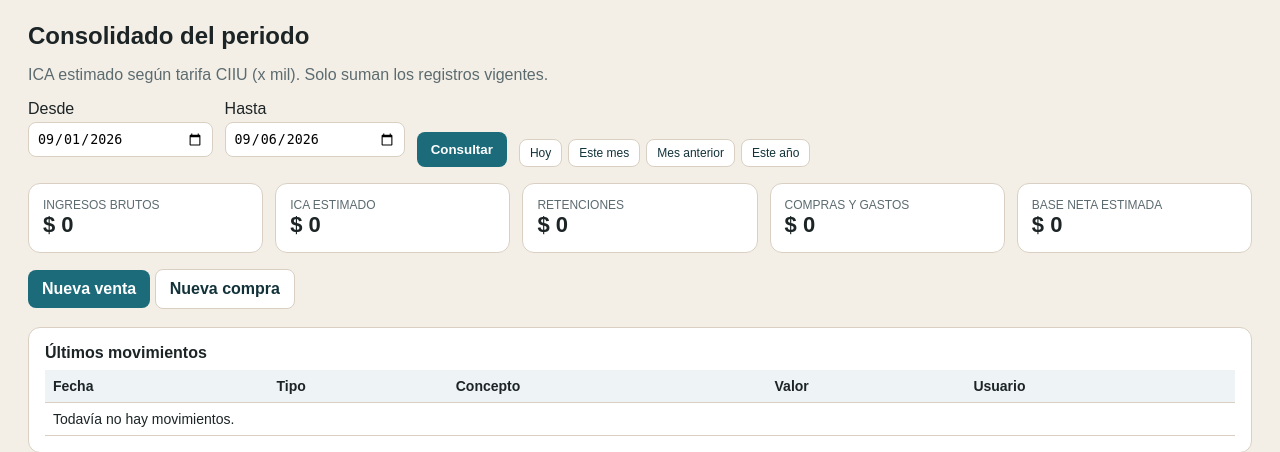
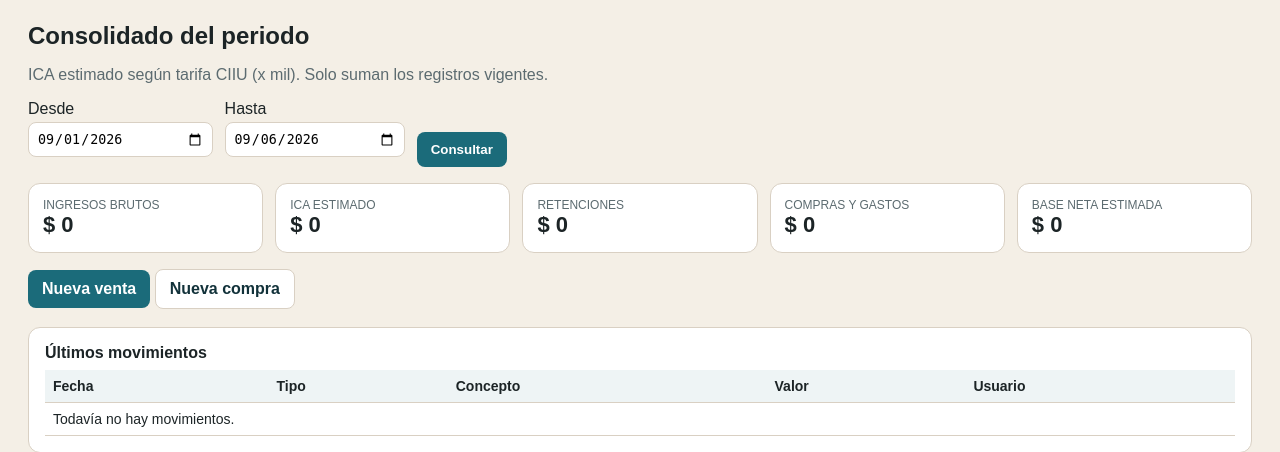
Before and after one commit to AlbertoMillanC/diariocomercial, a Django app: page / in a window 1280 px wide. Shown: the part 106-558 px from the top of the page. Run offline with Django 5.2, Linux system fonts and the light colour scheme; the visitor is signed in with stand-in values (Sample User, id 1); data that the repository does not hold is empty.

Commit message:
interfaz: simplificar formulario a CRUD estandar sin botones redundantes

```diff
--- a/templates/historial.html
+++ b/templates/historial.html
@@ -27,11 +27,6 @@
     </select>
   </div>
   <button class="btn btn-primary" type="submit">Consultar</button>
-  <div class="periodos-rapidos">
-    <a class="btn btn-ghost btn-sm" href="?periodo=hoy{% if tipo != 'todos' %}&tipo={{ tipo }}{% endif %}{% if usuario_filtro %}&usuario={{ usuario_filtro }}{% endif %}">Hoy</a>
-    <a class="btn btn-ghost btn-sm" href="?periodo=este_mes{% if tipo != 'todos' %}&tipo={{ tipo }}{% endif %}{% if usuario_filtro %}&usuario={{ usuario_filtro }}{% endif %}">Este mes</a>
-    <a class="btn btn-ghost btn-sm" href="?periodo=mes_anterior{% if tipo != 'todos' %}&tipo={{ tipo }}{% endif %}{% if usuario_filtro %}&usuario={{ usuario_filtro }}{% endif %}">Mes anterior</a>
-  </div>
   {% if puede_editar %}
   <a class="btn btn-accent" href="{% url 'enviar_reporte' %}?desde={{ desde|date:'Y-m-d' }}&hasta={{ hasta|date:'Y-m-d' }}">Enviar reporte</a>
   {% endif %}
--- a/templates/inicio.html
+++ b/templates/inicio.html
@@ -8,12 +8,6 @@
   <div><label>Desde</label><input type="date" name="desde" value="{{ desde|date:'Y-m-d' }}"></div>
   <div><label>Hasta</label><input type="date" name="hasta" value="{{ hasta|date:'Y-m-d' }}"></div>
   <button class="btn btn-primary" type="submit">Consultar</button>
-  <div class="periodos-rapidos">
-    <a class="btn btn-ghost btn-sm" href="?periodo=hoy">Hoy</a>
-    <a class="btn btn-ghost btn-sm" href="?periodo=este_mes">Este mes</a>
-    <a class="btn btn-ghost btn-sm" href="?periodo=mes_anterior">Mes anterior</a>
-    <a class="btn btn-ghost btn-sm" href="?periodo=ano">Este año</a>
-  </div>
 </form>
 <div class="cards cards-5">
   <div class="card"><span>Ingresos brutos</span><strong>{{ ingresos|pesos }}</strong></div>
```
